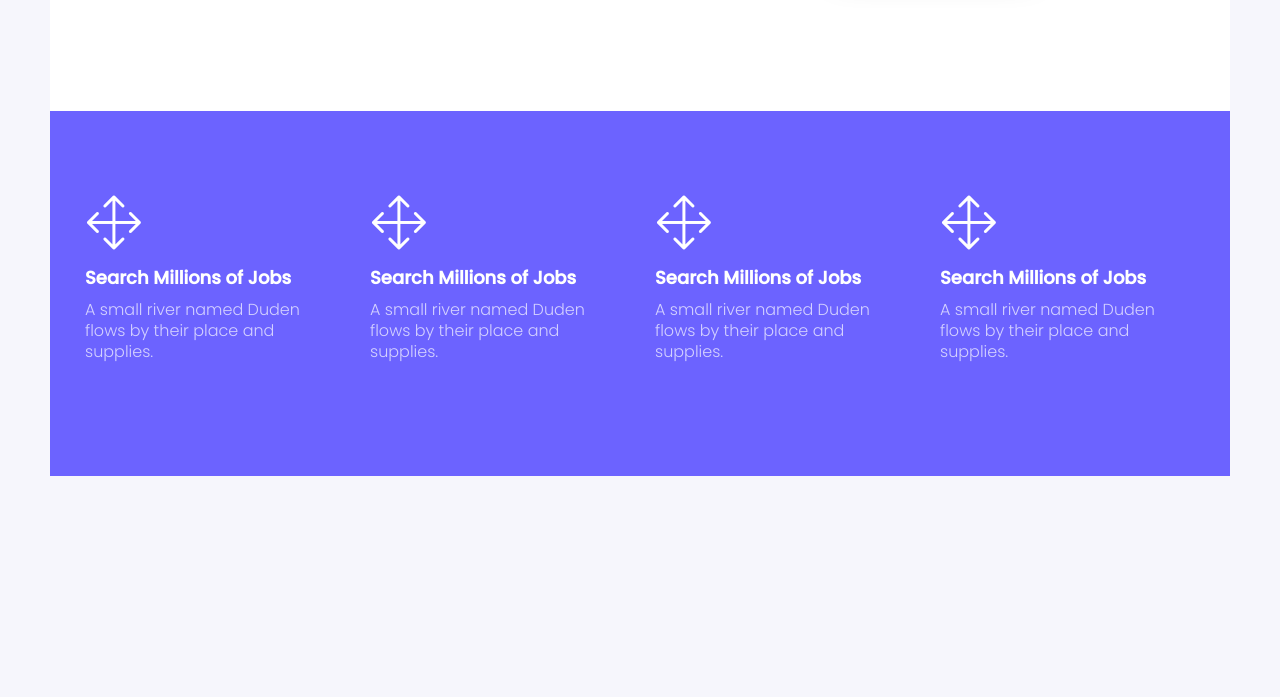
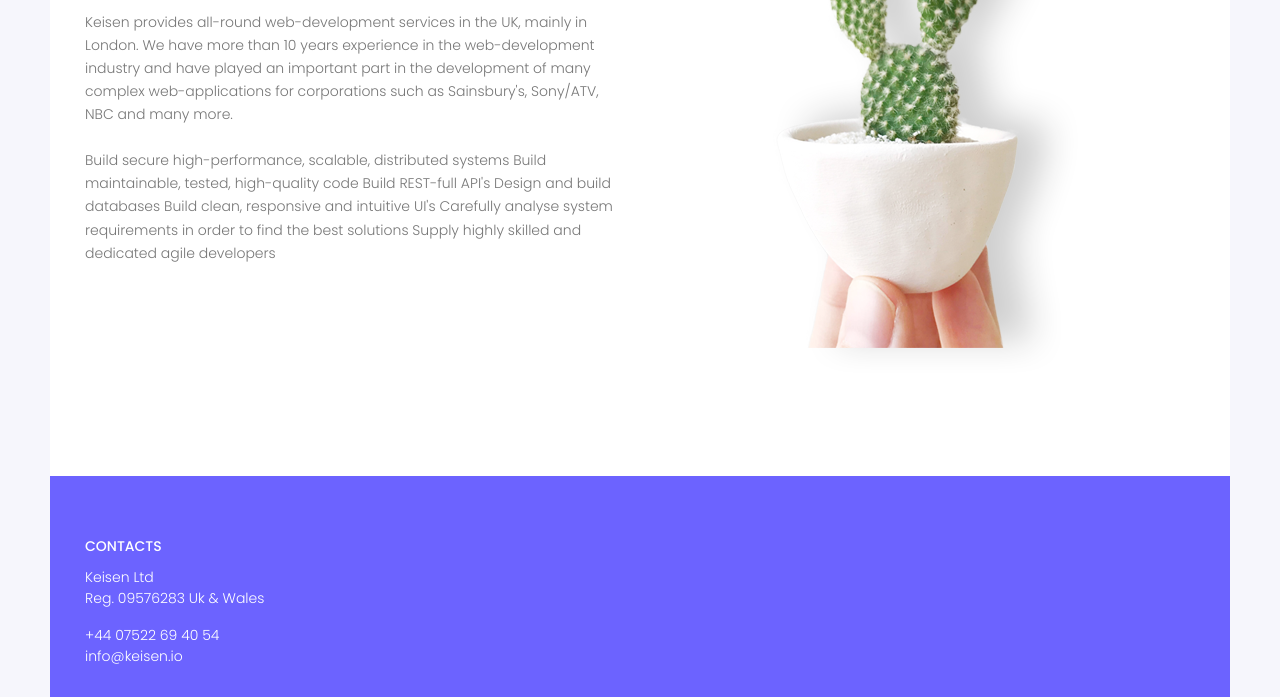
Before and after one commit to carloct/keisen, a Gatsby site: page / in a window 1280 px wide. Shown: the part 1251-1948 px from the top of the page. Before the commit the page ends 1727 px from the top, so only its background shows below. Built offline with nearby package versions, Linux system fonts and the light colour scheme; Gatsby itself is replaced by a stand-in of ours.

Commit message:
added footer

```diff
--- a/src/components/about.js
+++ b/src/components/about.js
@@ -11,21 +11,22 @@ export default props => {
             <div className="story-content">
               <h2>
                 Brief Information <br />
-                About <span>CellOn</span>
+                About <span>Keisen</span>
               </h2>
               <p className="mt-30">
-                Few would argue that, despite the advancements of feminism over
-                the past three decades, women still face a double standard when
-                it comes to their behavior. While men’s borderline-inappropriate
-                behavior is often laughed off as “boys will be boys,” women face
-                higher conduct standards – especially in the workplace. <br />{" "}
-                <br />
-                While men’s borderline-inappropriate behavior is often laughed
-                off as “boys will be boys,”
+                Keisen provides all-round web-development services in the UK,
+                mainly in London. We have more than 10 years experience in the
+                web-development industry and have played an important part in
+                the development of many complex web-applications for
+                corporations such as Sainsbury's, Sony/ATV, NBC and many more.
+                <br /> <br />
+                Build secure high-performance, scalable, distributed systems
+                Build maintainable, tested, high-quality code Build REST-full
+                API's Design and build databases Build clean, responsive and
+                intuitive UI's Carefully analyse system requirements in order to
+                find the best solutions Supply highly skilled and dedicated
+                agile developers
               </p>
-              <a href="#" className="genric-btn primary-border circle arrow">
-                View More<span className="lnr lnr-arrow-right"></span>
-              </a>
             </div>
           </div>
           <div className="col-lg-6">
--- a/src/components/banner.js
+++ b/src/components/banner.js
@@ -12,14 +12,14 @@ export default props => {
           </div>
           <div className="col-lg-6">
             <div className="story-content">
-              <h6 className="text-uppercase">From the for User interface</h6>
+              <h6 className="text-uppercase">Web application development</h6>
               <h1>
-                Behind Every <span className="sp-1">Success</span>
+                Let us help <span className="sp-1">you</span>
                 <br />
-                There is a <span className="sp-2">Cactus</span>
+                to build your next <span className="sp-2">idea</span>
               </h1>
               <a href="#" className="genric-btn primary circle arrow">
-                Get Started<span className="lnr lnr-arrow-right"></span>
+                Contact us<span className="lnr lnr-arrow-right"></span>
               </a>
             </div>
           </div>
--- a/src/components/features.js
+++ b/src/components/features.js
@@ -8,12 +8,13 @@ export default props => {
           <div className="col-md-3 d-flex align-self-stretch ftco-animate fadeInUp ftco-animated">
             <div className="media block-6 services d-block">
               <div className="icon mb-2">
-                <span className="lnr lnr-move"></span>
+                <span className="lnr lnr-diamond"></span>
               </div>
               <div className="media-body">
-                <h3 className="heading mb-2">Search Millions of Jobs</h3>
+                <h3 className="heading mb-2">Latest technologies</h3>
                 <p>
-                  A small river named Duden flows by their place and supplies.
+                  We use the latest technologies to deliver the best value for
+                  your project
                 </p>
               </div>
             </div>
@@ -21,12 +22,13 @@ export default props => {
           <div className="col-md-3 d-flex align-self-stretch ftco-animate fadeInUp ftco-animated">
             <div className="media block-6 services d-block">
               <div className="icon mb-2">
-                <span className="lnr lnr-move"></span>
+                <span className="lnr lnr-layers"></span>
               </div>
               <div className="media-body">
-                <h3 className="heading mb-2">Search Millions of Jobs</h3>
+                <h3 className="heading mb-2">Bullet-proof process</h3>
                 <p>
-                  A small river named Duden flows by their place and supplies.
+                  Over 10 years of experience in managing the entire workflow,
+                  from your idea to the product
                 </p>
               </div>
             </div>
@@ -34,12 +36,13 @@ export default props => {
           <div className="col-md-3 d-flex align-self-stretch ftco-animate fadeInUp ftco-animated">
             <div className="media block-6 services d-block">
               <div className="icon mb-2">
-                <span className="lnr lnr-move"></span>
+                <span className="lnr lnr-rocket"></span>
               </div>
               <div className="media-body">
-                <h3 className="heading mb-2">Search Millions of Jobs</h3>
+                <h3 className="heading mb-2">Migration of legacy system</h3>
                 <p>
-                  A small river named Duden flows by their place and supplies.
+                  Old system can be a bottleneck, we can help to move to newer,
+                  more efficient technologies
                 </p>
               </div>
             </div>
@@ -47,12 +50,12 @@ export default props => {
           <div className="col-md-3 d-flex align-self-stretch ftco-animate fadeInUp ftco-animated">
             <div className="media block-6 services d-block">
               <div className="icon mb-2">
-                <span className="lnr lnr-move"></span>
+                <span className="lnr lnr-cloud"></span>
               </div>
               <div className="media-body">
-                <h3 className="heading mb-2">Search Millions of Jobs</h3>
+                <h3 className="heading mb-2">Scaling up</h3>
                 <p>
-                  A small river named Duden flows by their place and supplies.
+                  A range of technologie that will help to scale up your project
                 </p>
               </div>
             </div>
--- /dev/null
+++ b/src/components/footer.js
@@ -0,0 +1,25 @@
+import React from "react"
+
+export default props => {
+  return (
+    <footer className="footer">
+      <div className="container">
+        <div className="row pt-60">
+          <div className="col-lg-12 col-sm-6">
+            <div className="single-footer-widget">
+              <h6 className="text-uppercase mb-10">Contacts</h6>
+              <p>
+                Keisen Ltd <br />
+                Reg. 09576283 Uk &amp; Wales
+              </p>
+              <p>
+                +44 07522 69 40 54 <br />
+                info@keisen.io
+              </p>
+            </div>
+          </div>
+        </div>
+      </div>
+    </footer>
+  )
+}
--- a/src/components/header.js
+++ b/src/components/header.js
@@ -10,9 +10,9 @@ export default props => {
       <div className="container-fluid">
         <div className="header-wrap">
           <div className="header-top d-flex justify-content-between align-items-center">
-            <div className="logo">
+            <div className="logo mt-20">
               <a href="index.html">
-                Grunt<span className="text-primary">.</span>{" "}
+                Keisen<span className="text-primary">.</span>{" "}
               </a>
             </div>
             <div className="main-menubar d-flex align-items-center">
@@ -21,7 +21,7 @@ export default props => {
                 <a href="generic.html">Generic</a>
                 <a href="elements.html">Elements</a>
               </nav>
-              <div className="menu-bar" onClick={toggleVisibility}>
+              <div className="menu-bar hidden" onClick={toggleVisibility}>
                 <span className="lnr lnr-menu"></span>
               </div>
             </div>
--- a/src/pages/index.js
+++ b/src/pages/index.js
@@ -4,6 +4,7 @@ import Header from "../components/header"
 import Banner from "../components/banner"
 import About from "../components/about"
 import Features from "../components/features"
+import Footer from "../components/footer"
 
 export default () => {
   return (
@@ -11,8 +12,9 @@ export default () => {
       <Layout>
         <Header />
         <Banner />
+        <Features />
         <About />
-        <Features />
+        <Footer />
       </Layout>
     </>
   )
--- a/src/styles/global.css
+++ b/src/styles/global.css
@@ -15,8 +15,12 @@ body > div:first-child > div:first-child {
   height: 100%;
 }
 
+.hidden {
+  display: none;
+}
+
 .logo a {
-  font-size: 32px;
+  font-size: 36px;
   font-family: Roboto, -apple-system, BlinkMacSystemFont, "Segoe UI", Oxygen,
     Ubuntu, Cantarell, "Open Sans", "Helvetica Neue", sans-serif;
   color: black;
@@ -64,6 +68,11 @@ body > div:first-child > div:first-child {
   font-size: 16px;
 }
 
+.footer {
+  background-color: #6c63ff !important;
+  color: white;
+}
+
 .media {
   display: -webkit-box;
   display: -ms-flexbox;
--- a/src/styles/main.css
+++ b/src/styles/main.css
@@ -2028,7 +2028,7 @@ footer .footer-nav li a:hover {
   margin-bottom: 30px;
 }
 .single-footer-widget h6 {
-  color: #000;
+  color: white;
 }
 .footer-bottom {
   border-top: 1px solid #eeeeee;
```
